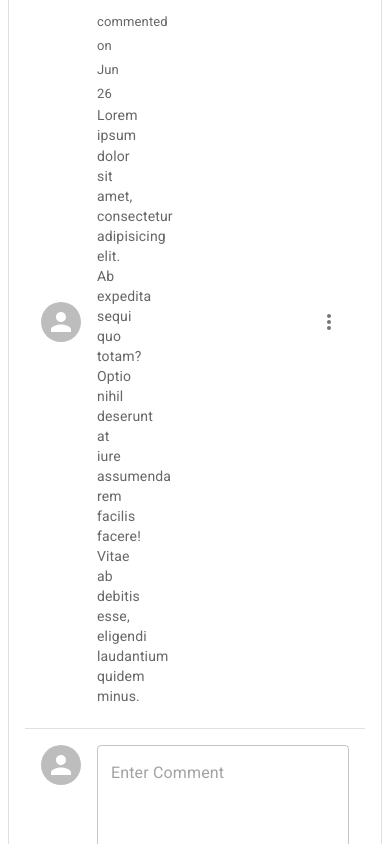
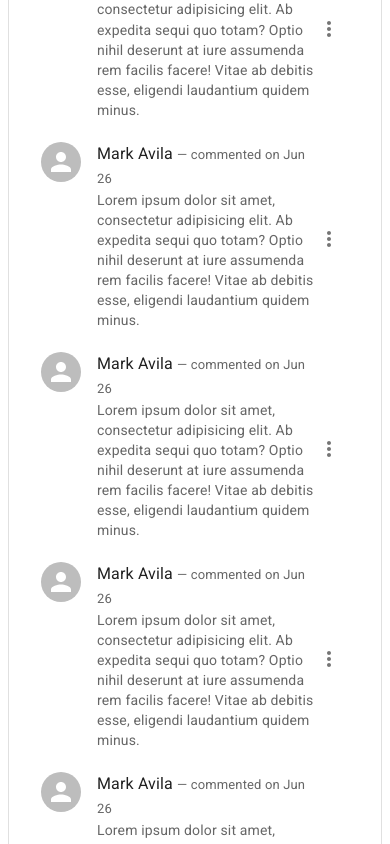
Before and after one commit to Mark-Avila/bugherd_frontend, a React (Vite) app: page /projects in a window 390 px wide. Shown: the part 1480-2324 px from the top of the page. Built offline with nearby package versions, Linux system fonts and the light colour scheme.

Commit message:
refactor: responsive TicketCommentItem

```diff
--- a/src/components/stateless/ProjectTicketInfo.tsx
+++ b/src/components/stateless/ProjectTicketInfo.tsx
@@ -24,6 +24,10 @@ function ProjectTicketInfo() {
       <PageSection title="Comments">
         <List aria-label="ticket-comments-list">
           <TicketCommentItem />
+          <TicketCommentItem />
+          <TicketCommentItem />
+          <TicketCommentItem />
+          <TicketCommentItem />
         </List>
         <Divider />
         <TicketCommentInput />
--- a/src/components/stateless/TicketCommentItem.tsx
+++ b/src/components/stateless/TicketCommentItem.tsx
@@ -16,6 +16,12 @@ function TicketCommentItem() {
           <MoreVert />
         </IconButton>
       }
+      sx={{
+        alignItems: {
+          xs: "start",
+          lg: "center",
+        },
+      }}
     >
       <ListItemAvatar>
         <Avatar alt="markavila-pic" />
@@ -38,7 +44,15 @@ function TicketCommentItem() {
                 expedita sequi quo totam? Optio nihil deserunt at iure assumenda
                 rem facilis facere! Vitae ab debitis esse, eligendi laudantium
                 quidem minus."
-        sx={{ paddingRight: 30 }}
+        sx={{
+          paddingRight: {
+            xs: 0,
+            lg: 30,
+          },
+          marginTop: {
+            xs: 0,
+          },
+        }}
       />
     </ListItem>
   );
```
